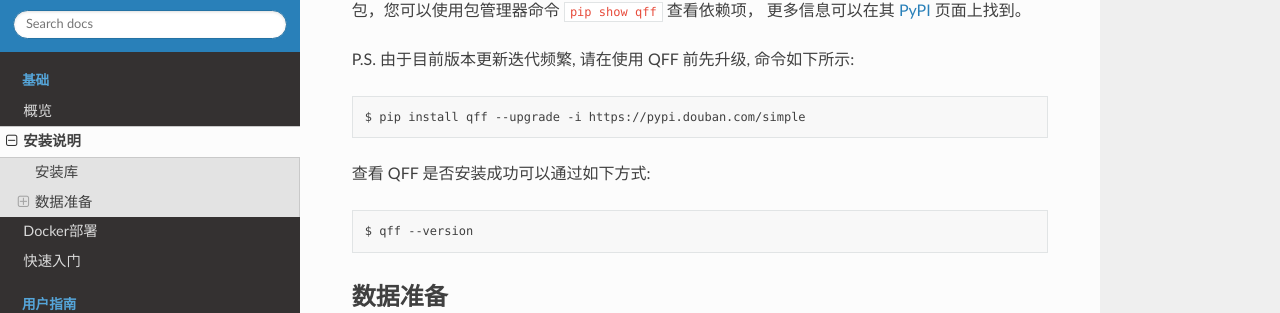
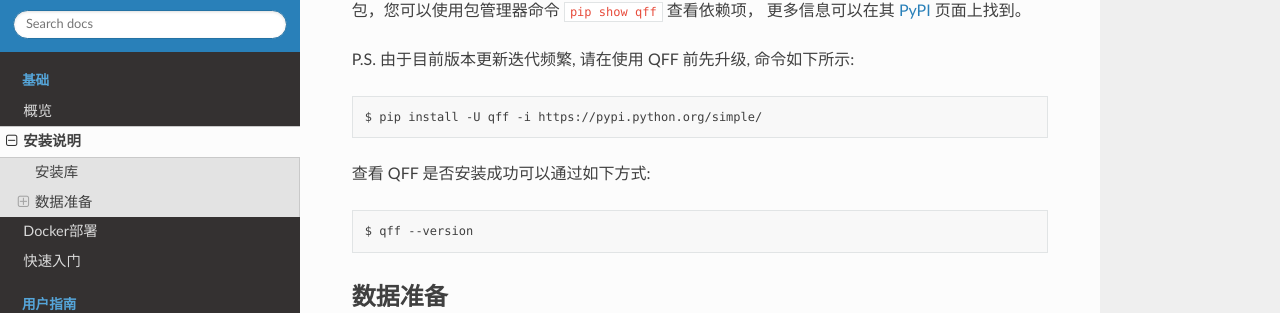
Before and after one commit to haijiangxu/qff, a Sphinx documentation site: the page built from docs/intro/installation.md, in a window 1280 px wide and 900 px high, scrolled down 465 px. Shown: the part 150-463 px from the top of the window. Built offline with Sphinx 7.4.7 and the Read the Docs theme 2.0.0, drawn with Linux system fonts in a browser that asks for light colours.

Commit message:
修改qff升级的命令说明

````diff
--- a/docs/intro/installation.md
+++ b/docs/intro/installation.md
@@ -23,7 +23,7 @@ QFF依赖于许多其他Python包，使用软件包安装工具像PIP或Conda等
 P.S. 由于目前版本更新迭代频繁, 请在使用 QFF 前先升级, 命令如下所示:
 
 ```bash
-$ pip install qff --upgrade -i https://pypi.douban.com/simple
+$ pip install -U qff -i https://pypi.python.org/simple/
 ```
 
 查看 QFF 是否安装成功可以通过如下方式:
````
Also changed, not shown: docs/tasklist.md (+0 -3 lines).
